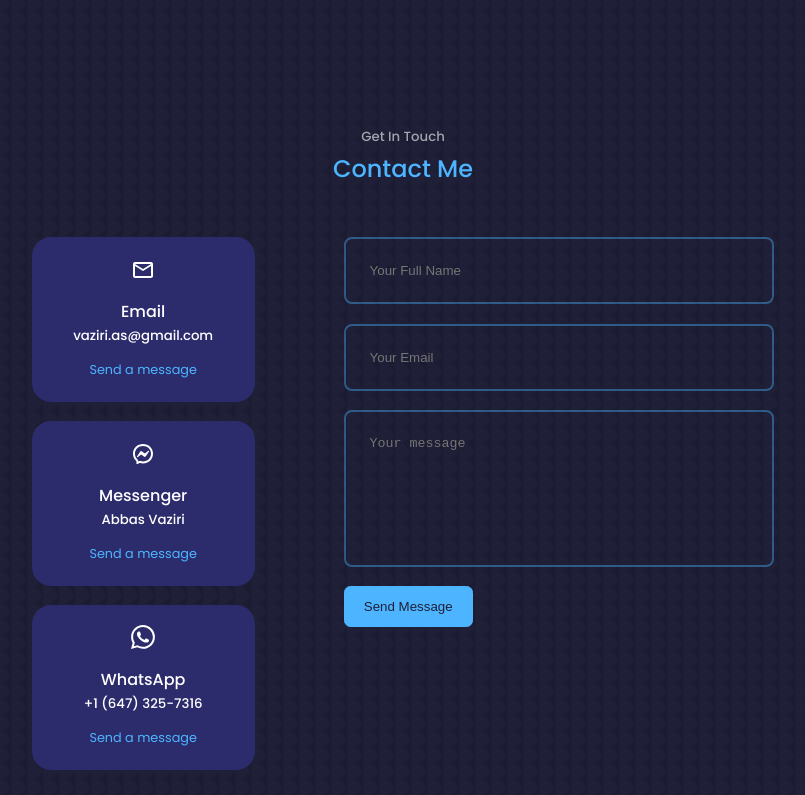
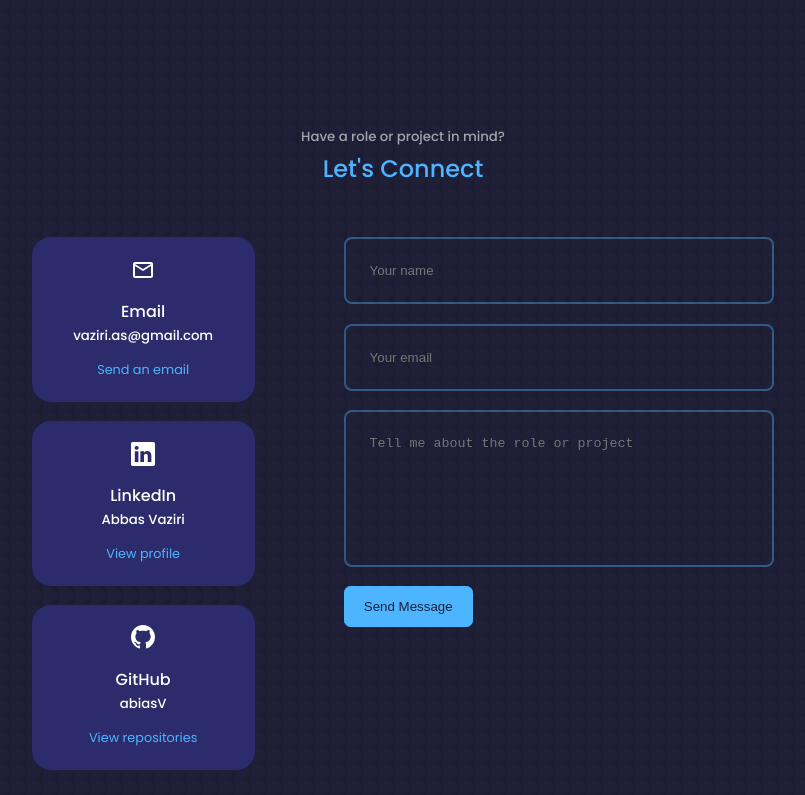
Before and after one commit to abiasV/abiasV.github.io, a React (Create React App) app: page / in a window 1280 px wide. Shown: the part 5885-6680 px from the top of the page, without its empty margins (237-1042 px from the left). Built offline with nearby package versions, Linux system fonts and the light colour scheme.

Commit message:
Make contact section more professional

```diff
--- a/src/components/contact/Contact.jsx
+++ b/src/components/contact/Contact.jsx
@@ -1,32 +1,35 @@
-import React, { useRef } from 'react';
+import React, { useRef } from "react";
 import { MdOutlineEmail } from "react-icons/md";
-import { RiMessengerLine } from "react-icons/ri";
-import { BsWhatsapp } from "react-icons/bs";
+import { BsLinkedin, BsGithub } from "react-icons/bs";
 import "./contact.css";
 import emailjs from "emailjs-com";
 import { toast } from "react-toastify";
 
 const Contact = () => {
-
   const form = useRef();
 
   const sendEmail = (e) => {
     e.preventDefault();
 
-    emailjs.sendForm('service_39dzwqw', 'template_cfn7wmc', form.current, 'zxK8TsOC9Rl1xJgRo')
-      .then((result) => {
-          console.log(result.text);
-      }, (error) => {
-          console.log(error.text);
-      });
-    toast.success('Successfully Sent!')
+    emailjs
+      .sendForm(
+        "service_39dzwqw",
+        "template_cfn7wmc",
+        form.current,
+        "zxK8TsOC9Rl1xJgRo"
+      )
+      .then(
+        () => toast.success("Message sent successfully."),
+        () => toast.error("Message could not be sent. Please email me directly.")
+      );
+
     e.target.reset();
   };
 
   return (
     <section id="contact">
-      <h5>Get In Touch</h5>
-      <h2>Contact Me</h2>
+      <h5>Have a role or project in mind?</h5>
+      <h2>Let's Connect</h2>
 
       <div className="container contact__container">
         <div className="contact__options">
@@ -34,31 +37,52 @@ const Contact = () => {
             <MdOutlineEmail className="contact__option-icon" />
             <h4>Email</h4>
             <h5>vaziri.as@gmail.com</h5>
-            <a href="mailto:vaziri.as@gmail.com" rel="noreferrer" target="_blank">Send a message</a>
+            <a href="mailto:vaziri.as@gmail.com">Send an email</a>
           </article>
+
           <article className="contact__option">
-            <RiMessengerLine className="contact__option-icon" />
-            <h4>Messenger</h4>
+            <BsLinkedin className="contact__option-icon" />
+            <h4>LinkedIn</h4>
             <h5>Abbas Vaziri</h5>
-            <a href="https://m.me/abbas.vaziri" rel="noreferrer" target="_blank">Send a message</a>
+            <a
+              href="https://www.linkedin.com/in/abbasvaziri/"
+              rel="noreferrer"
+              target="_blank"
+            >
+              View profile
+            </a>
           </article>
+
           <article className="contact__option">
-            <BsWhatsapp className="contact__option-icon" />
-            <h4>WhatsApp</h4>
-            <h5>+1 (647) 325-7316</h5>
-            <a href="https://web.whatsapp.com/send?phone=+16473257316" rel="noreferrer" target="_blank">Send a message</a>
+            <BsGithub className="contact__option-icon" />
+            <h4>GitHub</h4>
+            <h5>abiasV</h5>
+            <a
+              href="https://github.com/abiasV"
+              rel="noreferrer"
+              target="_blank"
+            >
+              View repositories
+            </a>
           </article>
         </div>
-        {/* END OF CONTACT OPTIONS */}
-        <form ref={form} onSubmit={sendEmail} >
-          <input type="text" name="name" placeholder="Your Full Name" required />
-          <input type="email" name="email" placeholder="Your Email"  required/>
-          <textarea name="message" rows="7" placeholder="Your message" required></textarea>
-          <button type="submit" className="btn btn-primary">Send Message</button>
+
+        <form ref={form} onSubmit={sendEmail}>
+          <input type="text" name="name" placeholder="Your name" required />
+          <input type="email" name="email" placeholder="Your email" required />
+          <textarea
+            name="message"
+            rows="7"
+            placeholder="Tell me about the role or project"
+            required
+          ></textarea>
+          <button type="submit" className="btn btn-primary">
+            Send Message
+          </button>
         </form>
       </div>
     </section>
-  )
-}
+  );
+};
 
-export default Contact
+export default Contact;
```
